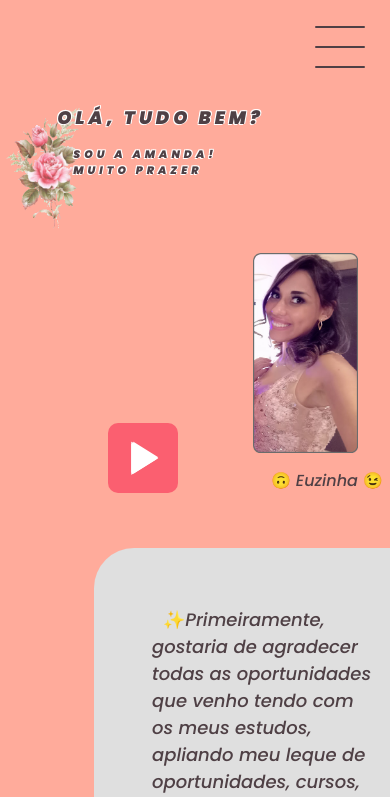
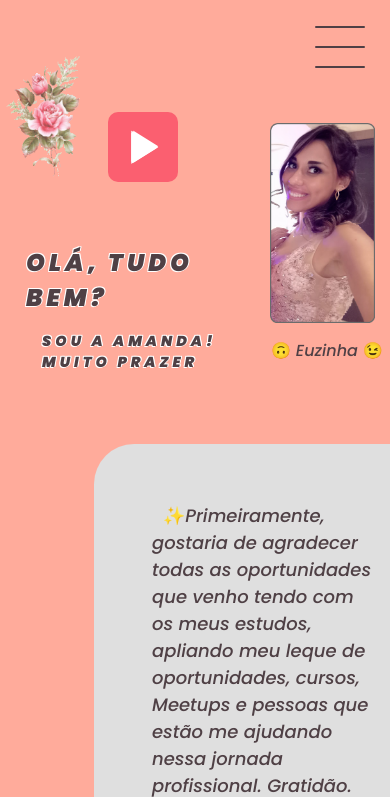
Before and after one commit to AmandaSoaress/portfolio, a plain HTML site: page sobre.html in a window 390 px wide. Shown: the top 797 px of the page. Drawn offline with nearby package versions, Linux system fonts and the light colour scheme; a web font is replaced by a local one.

Commit message:
audio- play

```diff
--- a/assets/css/style.css
+++ b/assets/css/style.css
@@ -383,13 +383,15 @@ p {
   justify-content: center;
   right: 0px;
   top: 0px;
-  align-items: end;
+  margin-top: 20px;
+
 }
 .player-ctrl i {
   font-size: 50px;
   color: white;
   line-height: 50px;
   padding: 14px;
+
 
 }
 .player-ctrl h1 {
@@ -404,6 +406,7 @@ p {
   width: 50px;
   height: 50px;
   cursor: pointer;
+  margin-top: 164px;
 
 }
 .sobre .fotoSobre img {
@@ -480,19 +483,22 @@ margin-top: 22%;
     height: 50px;
     cursor: pointer;
     position: inherit;
+
   }
   .textoSobre {
-    margin-left: -31%;
-    font-size: 12px;
+    margin-left: -39%;
+    font-size: 16px;
+    margin-top: 141px;
+
   }
   .sobre .fotoSobre img {
-    margin-left: -20%;
-    margin-top: 143px;
+    margin-left: -6%;
+    margin-top: 13px;
     height: 200px;
   }
   .sobre  img{
     height: 137px;
-    margin-top: -7px;
+    margin-top: -59px;
   }
 
  .sobre .resumo {
@@ -502,5 +508,23 @@ margin-top: 22%;
   .header-container-sobre{
     padding: 2px 9px;
   }
+  .player-ctrl {
+    display: flex;
+    justify-content: center;
+    right: 0px;
+    top: 0px;
+    margin-top: -156px;
+
+  }
+  .player-ctrl a {
+    background-color: #fb5f70;
+    border-radius: 10px;
+    padding: 10px;
+    width: 50px;
+    height: 50px;
+    cursor: pointer;
+
+
+  }
 
 }
```
